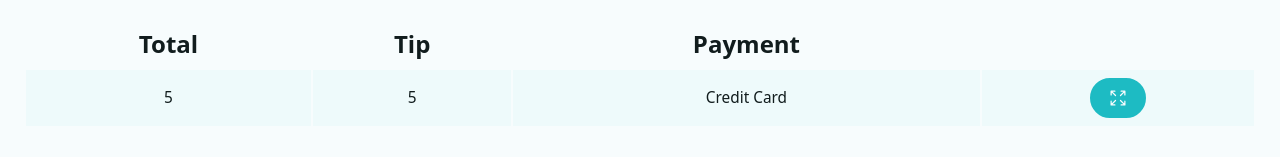
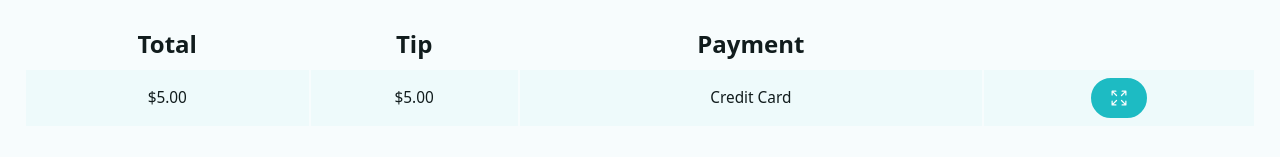
Before and after one commit to write2cmdg/daddies-tip-app, a React (Vite) app: page /ShiftPage/1 in a window 1280 px wide. Both pictures are taken after typing "5", "5" into the empty fields and a click on the button "Add Check". Shown: the part 591-748 px from the top of the page. Built offline with nearby package versions, Linux system fonts and the light colour scheme.

Commit message:
formatted currency

```diff
--- a/src/components/TransactionItem.jsx
+++ b/src/components/TransactionItem.jsx
@@ -5,13 +5,15 @@ import { ArrowsPointingOutIcon } from '@heroicons/react/24/outline'
 
 const TransactionItem = ({ transaction }) => {
     const rawPayment = transaction.payment
+    const checkFormatted = new Intl.NumberFormat('en-US', { style: 'currency', currency: 'USD' }).format(transaction.check);
+  const tipsFormatted = new Intl.NumberFormat('en-US', { style: 'currency', currency: 'USD' }).format(transaction.tips);
 
 
 
   return (
     <>
-      <td>{transaction.check}</td>
-      <td>{transaction.tips}</td>
+      <td>{checkFormatted}</td>
+      <td>{tipsFormatted}</td>
       <td>{rawPayment.includes('Card') ? rawPayment.replace('Card', ' Card') : rawPayment}</td>
       <td> <Link to='/' className='btn'><ArrowsPointingOutIcon height={20} /></Link> </td>
     </>
```
